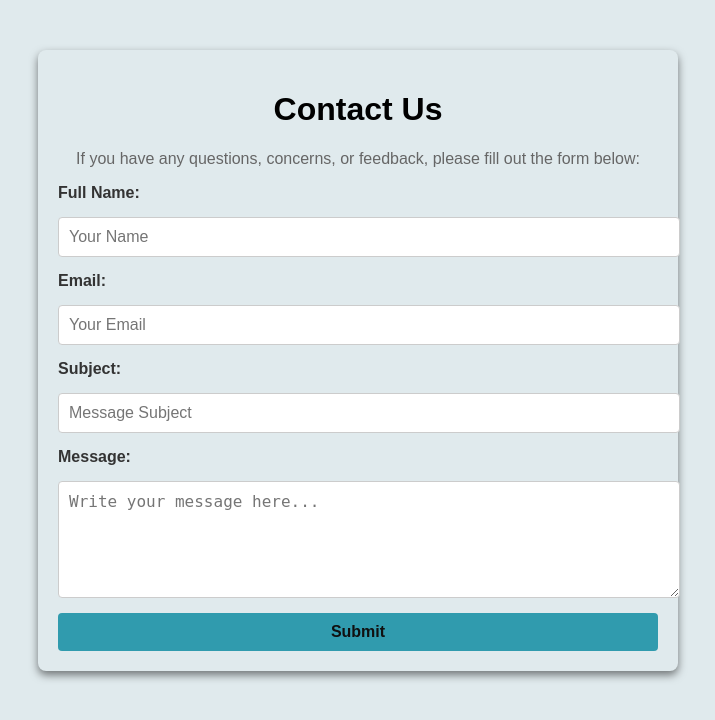
After one commit to RabinPyakurel/Student-Academic-portal, a PHP site: page /form.htm in a window 1280 px wide. The commit adds this page. Shown: the top 720 px of the page, without its empty margins (282-997 px from the left). Run offline with PHP 8.4, Linux system fonts and the light colour scheme.

Commit message:
added contact form

```diff
--- a/about us/aboutus.htm
+++ b/about us/aboutus.htm
@@ -72,6 +72,7 @@
     </div>
 
     <div class="about-section reverse">
+      <img src="../assets/images/world-student-day1.webp" alt="What We Offer" class="section-image">
       <div class="section-content">
         <h2>What We Offer</h2>
         <ul>
@@ -83,7 +84,6 @@
           </li>
         </ul>
       </div>
-      <img src="../assets/images/world-student-day1.webp" alt="What We Offer" class="section-image">
     </div>
 
     <div class="about-section">
@@ -96,12 +96,12 @@
     </div>
 
     <div class="about-section reverse">
+      <img src="../assets/images/images.jpeg" alt="Why Choose Us" class="section-image">
       <div class="section-content">
         <h2>Why Choose Us?</h2>
         <p>Designed with students in mind, our portal offers a responsive and user-friendly experience, accessible on
           any device. Our commitment to continuous improvement makes us a reliable academic companion.</p>
       </div>
-      <img src="../assets/images/images.jpeg" alt="Why Choose Us" class="section-image">
     </div>
   </div>
 
--- /dev/null
+++ b/contact/contf.css
@@ -0,0 +1,64 @@
+/* styles.css */
+body {
+  font-family: Arial, sans-serif;
+  margin: 0;
+  padding: 0;
+  background-color: rgb(224, 234, 237);
+}
+
+.contact-container {
+  max-width: 600px;
+  margin: 50px auto;
+  padding: 20px;
+  border-radius: 8px;
+  box-shadow: 0 4px 8px rgba(0, 0, 0, 0.5);
+}
+
+h1 {
+  text-align: center;
+  color: #000000;
+}
+
+p {
+  text-align: center;
+  color: #666;
+}
+
+form {
+  display: flex;
+  flex-direction: column;
+  gap: 15px;
+}
+
+label {
+  font-weight: bold;
+  color: #333;
+}
+
+input,
+textarea,
+button {
+  width: 100%;
+  padding: 10px;
+  border: 1px solid #ccc;
+  border-radius: 4px;
+  font-size: 16px;
+
+}
+input{
+
+}
+
+button {
+  background-color: #309bae;
+  color: rgb(16, 16, 16);
+  border: none;
+  cursor: pointer;
+  font-weight: bold;
+  transition: background-color 0.3s ease;
+}
+
+button:hover {
+  background-color: #000000;
+  color: #309bae;
+}
--- /dev/null
+++ b/contact/form.htm
@@ -0,0 +1,47 @@
+<!DOCTYPE html>
+<html lang="en">
+
+<head>
+  <meta charset="UTF-8">
+  <meta name="viewport" content="width=device-width, initial-scale=1.0">
+  <title>Contact Us - Student Academic Portal</title>
+  <link rel="stylesheet" href="contf.css">
+</head>
+
+<body>
+  <div class="contact-container">
+    <div class="inside-container">
+    <h1>Contact Us</h1>
+    <p>If you have any questions, concerns, or feedback, please fill out the form below:</p>
+    <form id="contactForm">
+      <label for="name">Full Name:</label>
+      <input type="text" id="name" name="name" placeholder="Your Name" required>
+
+      <label for="email">Email:</label>
+      <input type="email" id="email" name="email" placeholder="Your Email" required>
+
+      <label for="subject">Subject:</label>
+      <input type="text" id="subject" name="subject" placeholder="Message Subject" required>
+
+      <label for="message">Message:</label>
+      <textarea id="message" name="message" rows="5" placeholder="Write your message here..." required></textarea>
+
+      <button type="submit">Submit</button>
+    </form>
+    <p id="successMessage" style="display: none; color: green;">Thank you! Your message has been sent successfully.</p>
+  </div>
+</div>
+  <script>// script.js
+    document.getElementById("contactForm").addEventListener("submit", function (event) {
+      event.preventDefault(); // Prevent form submission
+
+      // Display success message
+      document.getElementById("successMessage").style.display = "block";
+
+      // Optionally, reset the form
+      document.getElementById("contactForm").reset();
+    });
+  </script>
+</body>
+
+</html>
--- a/library/library.css
+++ b/library/library.css
@@ -13,7 +13,7 @@
 
 .navbar {
   font-family: "Alegreya SC";
-  height: 12vh;
+
 }
 .nav-links li a {
   text-decoration: none;
--- a/library/library.htm
+++ b/library/library.htm
@@ -29,8 +29,8 @@
       <li><a href="../about us/aboutus.htm">About Us</a></li>
       <!-- Login link -->
     </ul>
-    <img src="../assets/images/profile-pic.png" alt="" class="user-pic" onclick="toggleSubMenu()">
-    <div class="sub-menu-wrap" id="subMenu">
+    <!-- <img src="../assets/images/profile-pic.png" alt="" class="user-pic" onclick="toggleSubMenu()"> -->
+    <!-- <div class="sub-menu-wrap" id="subMenu">
       <div class="sub-menu">
         <div class="user-info">
           <img src="../assets/images/defaultimg.png" alt="">
@@ -54,7 +54,7 @@
           <span>></span>
         </a>
       </div>
-    </div>
+    </div> -->
   </nav>
 
   <!-- Hero Section -->
```
Also changed, not shown: about us/aboutus.css (+4 -4 lines), contact/contactform.css (+12 -28 lines), contact/contactform.htm (+38 -9 lines).
